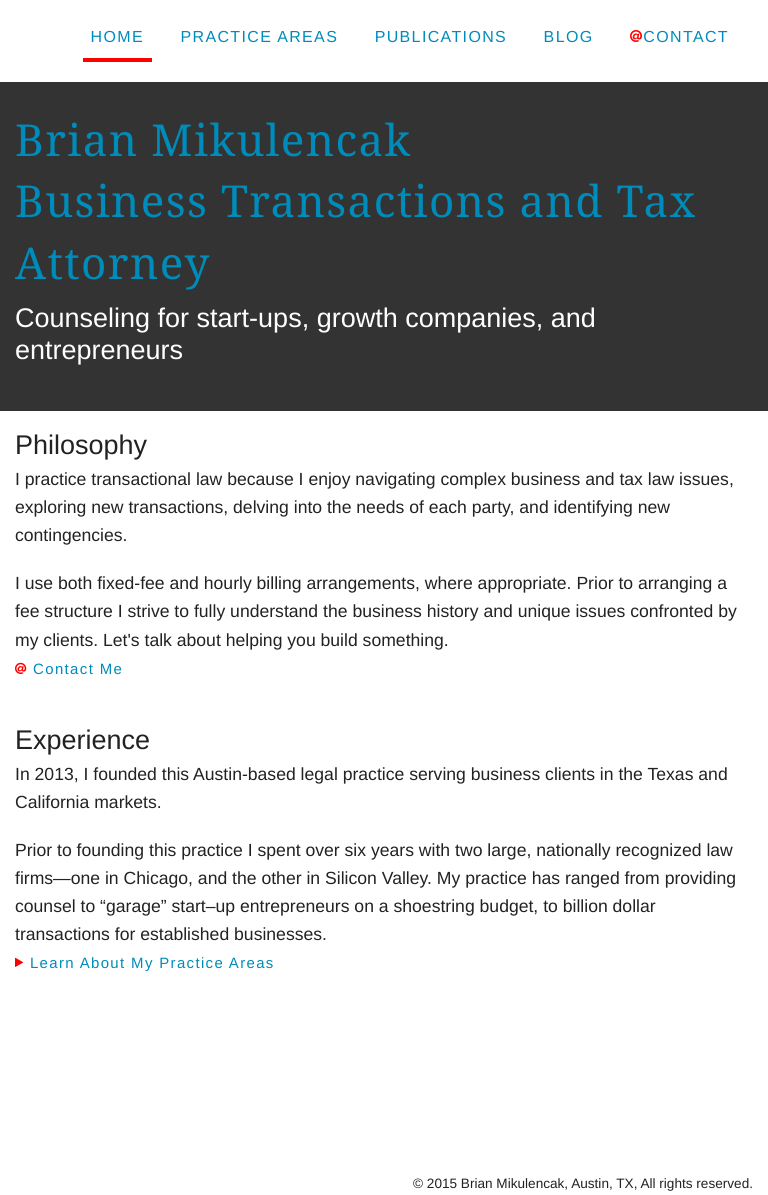
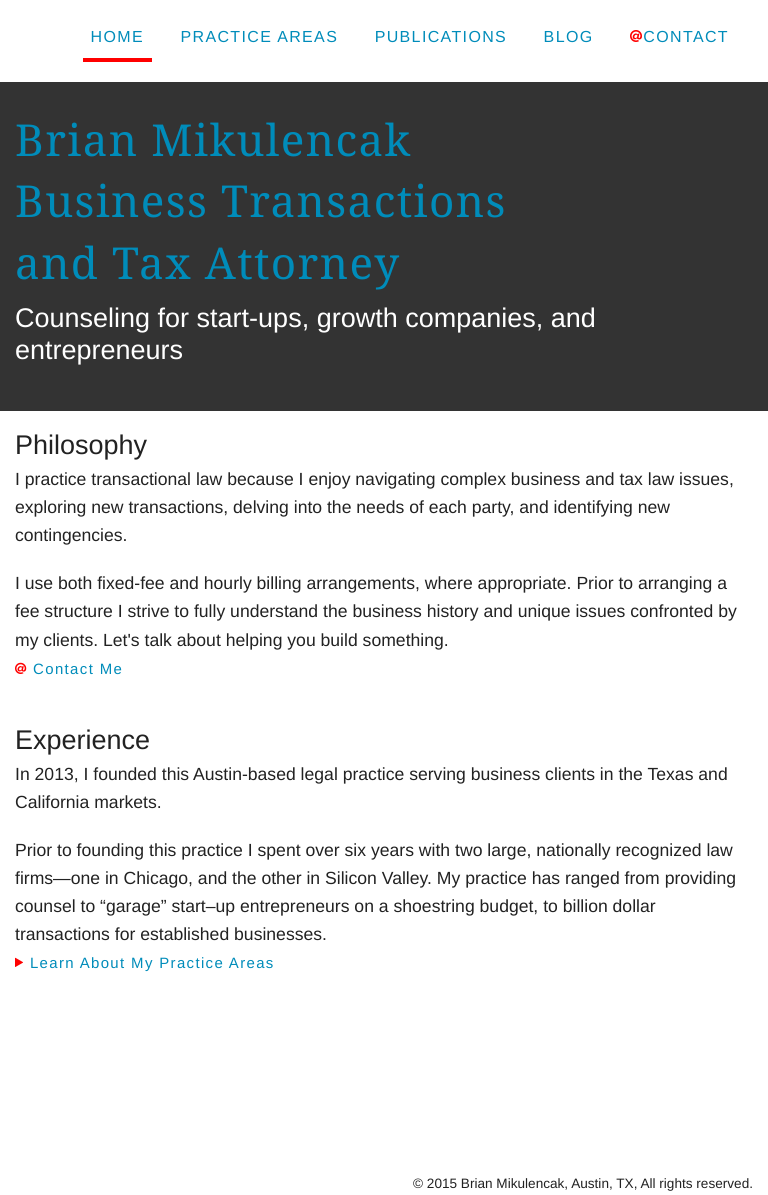
Before and after one commit to brianmik/bmaustinlaw, a Jekyll site: the page built from index.html, in a window 768 px wide. Built offline with Jekyll 4.4.1, drawn with Linux system fonts in a browser that asks for light colours; Markdown is read by kramdown in place of the engine named in the settings; comment, search, counter and statistics services are not loaded.

Commit message:
styling for small screens

```diff
--- a/css/main.css
+++ b/css/main.css
@@ -391,7 +391,13 @@ textarea {
 // Medium screens
 @media only screen and (min-width: 40.063em) { } /* min-width 641px, medium screens */
 
-@media only screen and (min-width: 40.063em) and (max-width: 64em) { } /* min-width 641px and max-width 1024px, use when QAing tablet-only issues */
+@media only screen and (min-width: 40.063em) and (max-width: 64em) {
+
+  .line-break {
+    display: block;
+  }
+
+} /* min-width 641px and max-width 1024px, use when QAing tablet-only issues */
 
 // Large screens
 @media only screen and (min-width: 64.063em) { } /* min-width 1025px, large screens */
```
